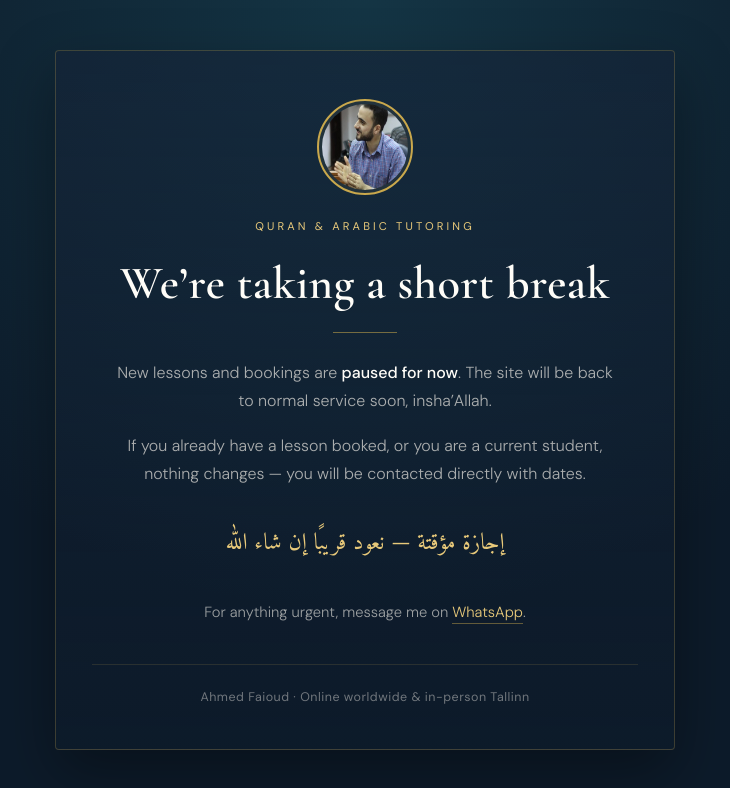
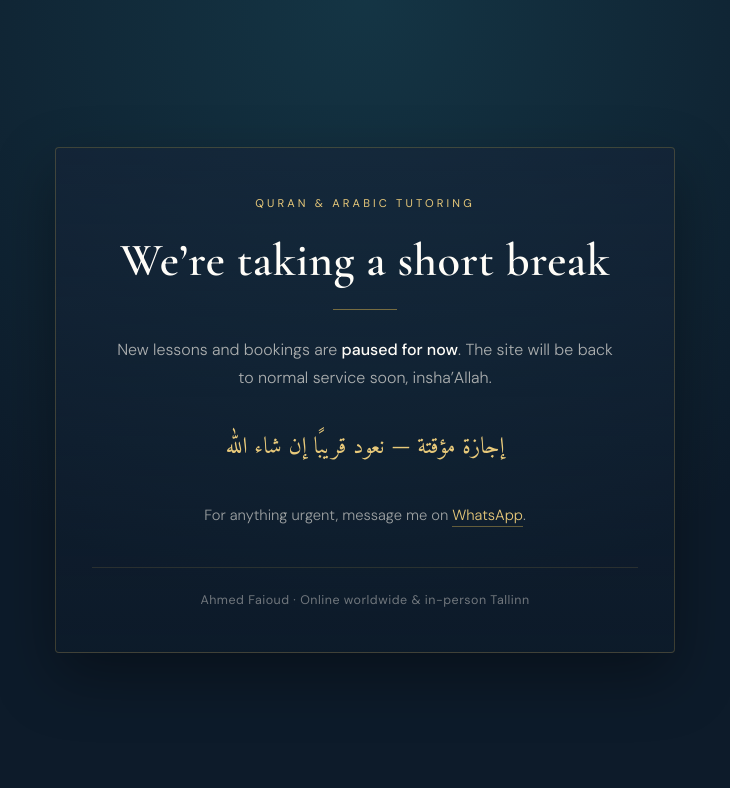
Before and after one commit to AhmedFaioud/quranarabictutor, a plain HTML site: page index.html in a window 1280 px wide. Shown: the whole page, without its empty margins (275-1005 px from the left). Drawn offline with nearby package versions, Linux system fonts and the light colour scheme.

Commit message:
Holding page: remove photo and the note about current students

```diff
--- a/index.html
+++ b/index.html
@@ -48,19 +48,6 @@
     border-radius: 4px;
     background: linear-gradient(180deg, rgba(22,35,56,0.55), rgba(13,27,42,0.25));
     box-shadow: 0 24px 60px rgba(0,0,0,0.35);
-  }
-
-  .photo {
-    width: 96px;
-    height: 96px;
-    border-radius: 50%;
-    object-fit: cover;
-    object-position: center 5%;
-    border: 2px solid var(--gold);
-    padding: 3px;
-    background: rgba(201,168,76,0.08);
-    display: block;
-    margin: 0 auto 1.5rem;
   }
 
   .eyebrow {
@@ -143,18 +130,15 @@
 
   @media (max-width: 480px) {
     .card { padding: 2.4rem 1.4rem 2.2rem; }
-    .photo { width: 78px; height: 78px; }
   }
 </style>
 </head>
 <body>
   <main class="card">
-    <img class="photo" src="ahmed-photo.jpg" alt="Ahmed Faioud" width="96" height="96">
     <div class="eyebrow">Quran &amp; Arabic Tutoring</div>
     <h1>We&rsquo;re taking a short break</h1>
     <div class="rule"></div>
     <p>New lessons and bookings are <strong>paused for now</strong>. The site will be back to normal service soon, insha&rsquo;Allah.</p>
-    <p>If you already have a lesson booked, or you are a current student, nothing changes &mdash; you will be contacted directly with dates.</p>
     <p class="arabic">إجازة مؤقتة &mdash; نعود قريبًا إن شاء الله</p>
     <p class="contact">For anything urgent, message me on <a href="https://wa.me/37256382946" target="_blank" rel="noopener noreferrer">WhatsApp</a>.</p>
     <div class="footer">Ahmed Faioud &middot; Online worldwide &amp; in-person Tallinn</div>
```
